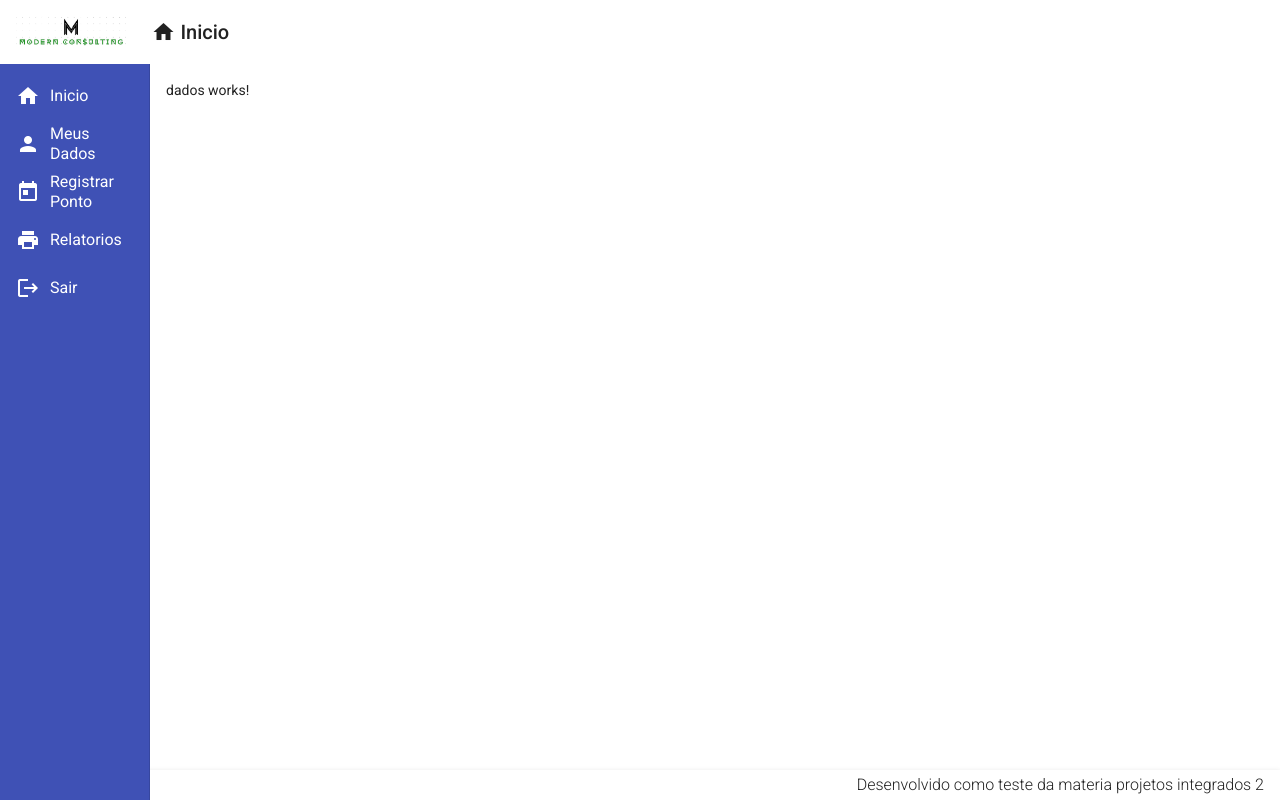
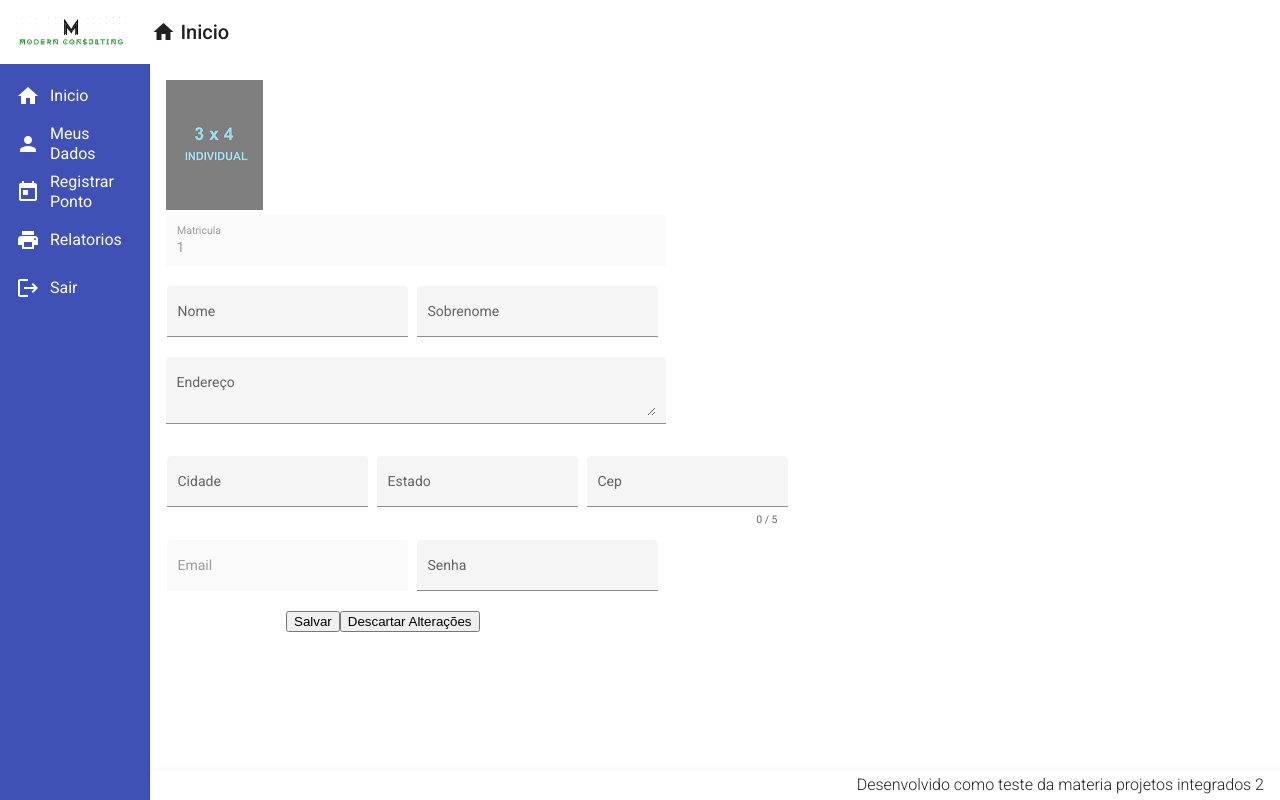
Before and after one commit to joulucas/sistema-ponto-front, an Angular app: page /dados in a window 1280 px wide. Built offline with nearby package versions, Linux system fonts and the light colour scheme.

Commit message:
criado telas de dados e marcacao

```diff
--- a/src/app/components/template/nav/nav.component.html
+++ b/src/app/components/template/nav/nav.component.html
@@ -1,7 +1,7 @@
 <mat-sidenav-container class="container">
     <mat-sidenav class="sidenav" mode="side" opened fixedInViewport="true" fixedTopGap="64">
         <mat-nav-list class="nav-list">
-            <a mat-list-item>
+            <a mat-list-item routerLink= "/" >
                 <i class="material-icons">
                     home
                 </i>
@@ -13,7 +13,7 @@
               </i>
                   Meus Dados
           </a>
-            <a mat-list-item>
+            <a mat-list-item routerLink= "/registro">
                 <i class="material-icons">
                     today
                 </i>
--- a/src/app/views/dados/dados.component.css
+++ b/src/app/views/dados/dados.component.css
@@ -0,0 +1,45 @@
+.example-form {
+  min-width: 150px;
+  max-width: 500px;
+  width: 100%;
+}
+
+.example-full-width {
+  width: 100%;
+}
+
+td {
+  padding-right: 8px;
+}
+
+section {
+  display: table;
+}
+
+.example-label {
+  display: table-cell;
+  font-size: 14px;
+  margin-left: 8px;
+  min-width: 120px;
+}
+
+
+.example-button-row {
+  display: table-cell;
+  width: 490px;
+}
+.example-button-row .mat-button-base {
+  margin: 8px 8px 8px 0;
+}
+
+.example-flex-container {
+  display: flex;
+  justify-content: space-between;
+  flex-wrap: wrap;
+}
+
+.example-button-container {
+  display: flex;
+  justify-content: center;
+  width: 120px;
+}
--- a/src/app/views/dados/dados.component.html
+++ b/src/app/views/dados/dados.component.html
@@ -1 +1,76 @@
-<p>dados works!</p>
+<form class="example-form">
+  <img mat-card-image src="assets/download.png" alt="Photo of a Shiba Inu">
+  <mat-form-field class="example-full-width" appearance="fill">
+    <mat-label>Matricula</mat-label>
+    <input matInput disabled value="1">
+  </mat-form-field>
+
+  <table class="example-full-width" cellspacing="0"><tr>
+    <td><mat-form-field class="example-full-width" appearance="fill">
+      <mat-label>Nome</mat-label>
+      <input matInput>
+    </mat-form-field></td>
+    <td><mat-form-field class="example-full-width" appearance="fill">
+      <mat-label>Sobrenome</mat-label>
+      <input matInput>
+    </mat-form-field></td>
+  </tr></table>
+
+  <p>
+    <mat-form-field class="example-full-width" appearance="fill">
+      <mat-label>Endereço</mat-label>
+      <textarea matInput placeholder="Ex. Rua ABC"></textarea>
+    </mat-form-field>
+
+  </p>
+
+  <table class="example-full-width" cellspacing="0"><tr>
+    <td><mat-form-field class="example-full-width" appearance="fill">
+      <mat-label>Cidade</mat-label>
+      <input matInput placeholder="Ex. Sao Paulo">
+    </mat-form-field></td>
+    <td><mat-form-field class="example-full-width" appearance="fill">
+      <mat-label>Estado</mat-label>
+      <input matInput placeholder="Ex. SP">
+    </mat-form-field></td>
+    <td><mat-form-field class="example-full-width" appearance="fill">
+      <mat-label>Cep</mat-label>
+      <input matInput #postalCode maxlength="5" placeholder="Ex. 38400-000">
+      <mat-hint align="end">{{postalCode.value.length}} / 5</mat-hint>
+    </mat-form-field></td>
+  </tr></table>
+
+  <p>
+    <table class="example-full-width" cellspacing="0">
+      <tr>
+      <td>
+        <mat-form-field class="example-full-width" appearance="fill">
+        <mat-label>
+          Email
+
+        </mat-label>
+        <input matInput placeholder="Ex. john.joe@gmail.com" disabled>
+      </mat-form-field>
+    </td>
+      <td><mat-form-field class="example-full-width" appearance="fill">
+        <mat-label>
+          Senha
+        </mat-label>
+        <input matInput placeholder="Ex. SP">
+      </mat-form-field>
+    </td>
+
+    </tr>
+  </table>
+
+  <section>
+    <div class="example-label"></div>
+  <div>
+    <div class="example-button-row">
+      <button mat-button>Salvar</button>
+      <button mat-button color="warn">Descartar Alterações</button>
+    </div>
+  </div>
+  </section>
+
+</form>
--- /dev/null
+++ b/src/app/views/registro/registro.component.css
@@ -0,0 +1,3 @@
+.demo-inline-calendar-card {
+  width: 300px;
+}
--- /dev/null
+++ b/src/app/views/registro/registro.component.html
@@ -0,0 +1,15 @@
+<mat-form-field class="example-full-width" appearance="fill">
+  <mat-label>Escolha a Data</mat-label>
+  <input matInput type="datetime-local" placeholder="start date" >
+  <mat-datepicker touchUi #picker></mat-datepicker>
+
+</mat-form-field>
+
+<section>
+  <div class="example-label"></div>
+<div>
+  <div class="example-button-row">
+    <button mat-button>Gravar Ponto</button>
+  </div>
+</div>
+</section>
--- /dev/null
+++ b/src/app/views/registro/registro.component.ts
@@ -0,0 +1,17 @@
+import { Component, OnInit } from '@angular/core';
+
+@Component({
+  selector: 'app-registro',
+  templateUrl: './registro.component.html',
+  styleUrls: ['./registro.component.css']
+})
+export class RegistroComponent implements OnInit {
+
+
+  constructor() { }
+
+  ngOnInit(): void {
+
+  }
+
+}
```
Also changed, not shown: src/app/app.module.ts (+15 -3 lines), src/assets/download.png (added), 1 other file (tests, documents, lock files or other folders).
